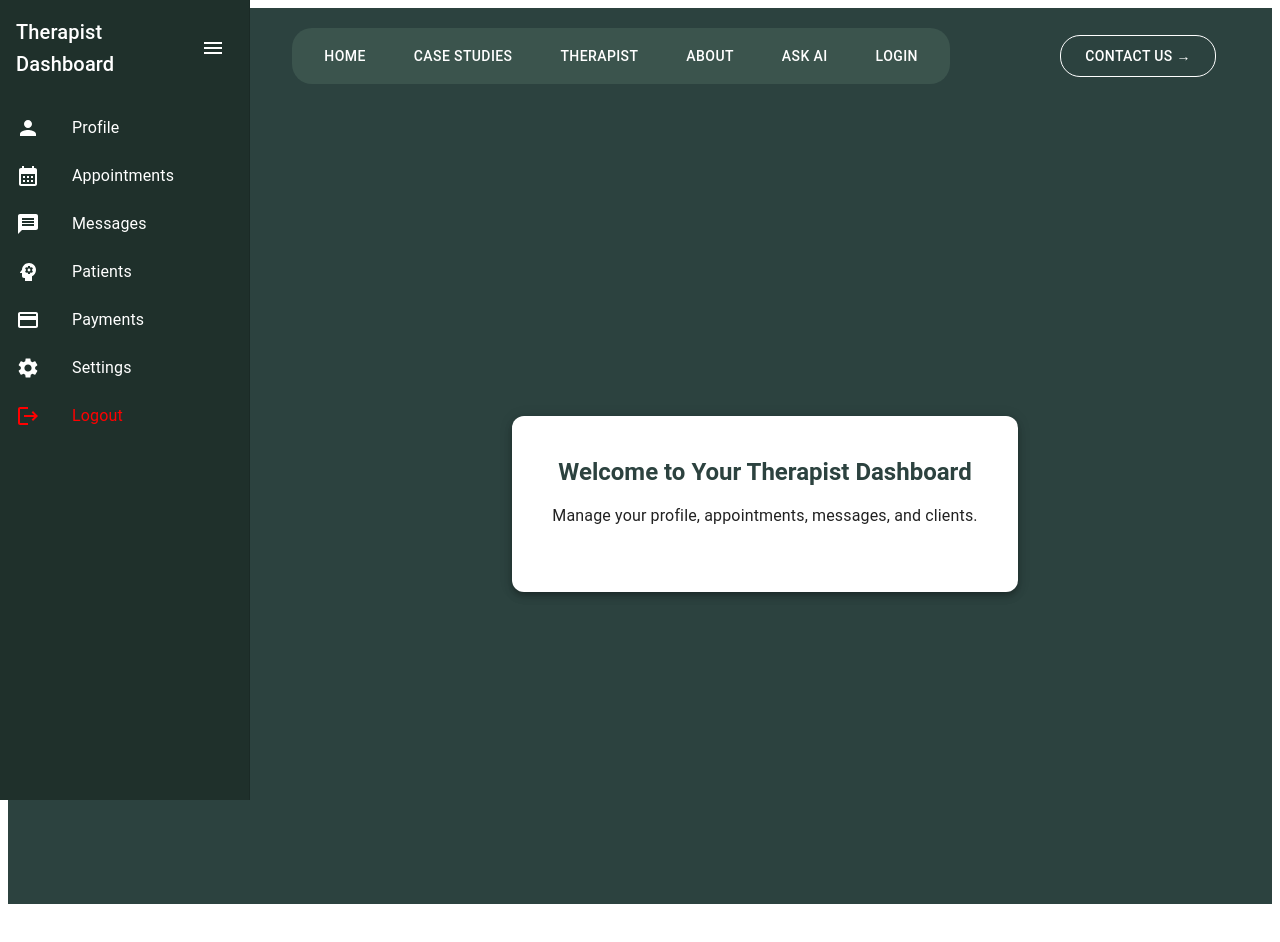
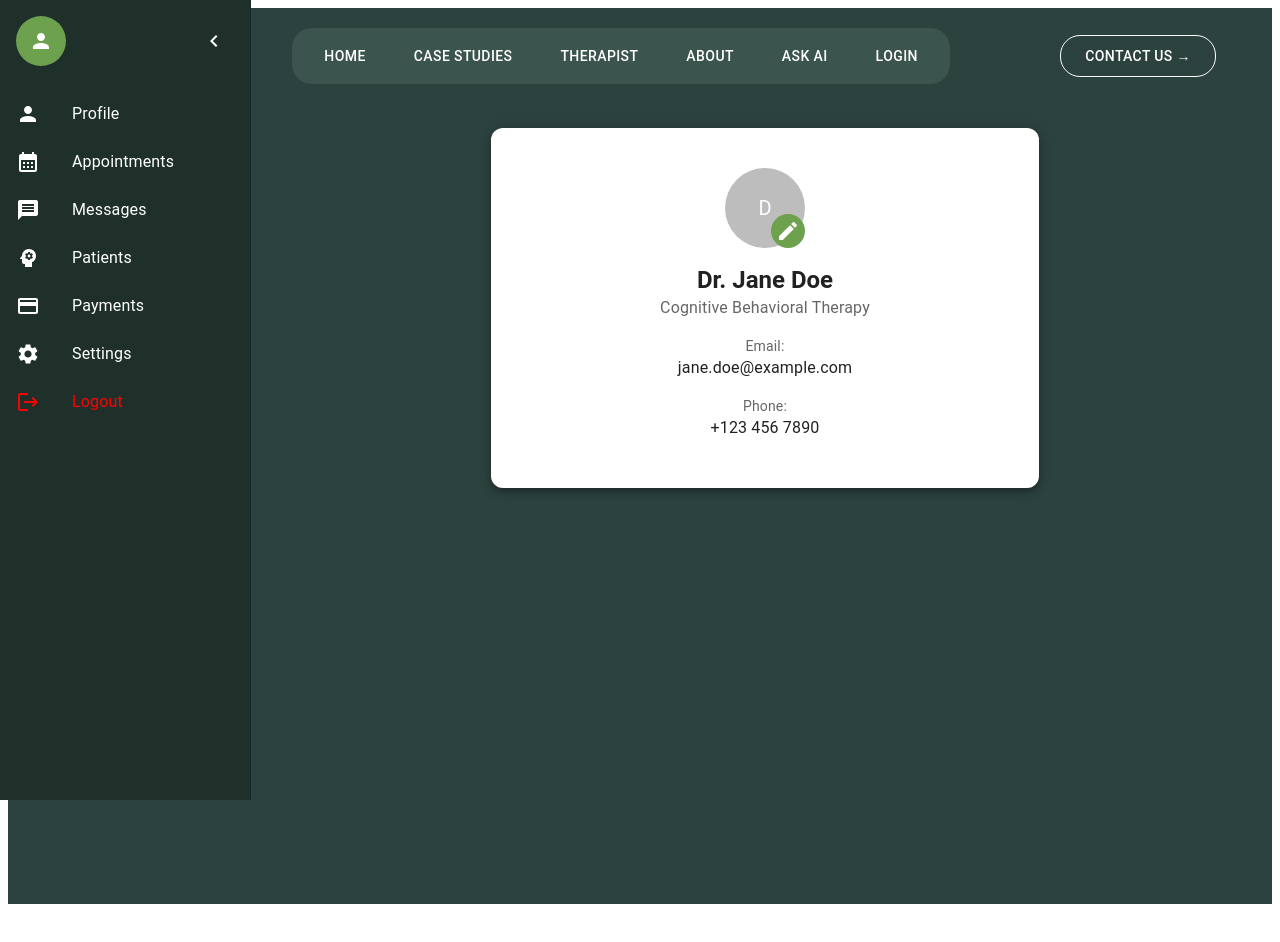
Before and after one commit to Mutai001/Mental-health-app, a React (Vite) app: page /therapist in a window 1280 px wide. Shown: the top 942 px of the page. Before the commit the page ends 912 px from the top, so only its background shows below. Built offline with nearby package versions, Linux system fonts and the light colour scheme.

Commit message:
therapist sidenav

```diff
--- a/src/components/therapist/TherapistDashboard.tsx
+++ b/src/components/therapist/TherapistDashboard.tsx
@@ -1,8 +1,5 @@
-import { useState } from "react";
 import {
-  Card,
-  CardContent,
-  Typography,
+  Avatar,
   Box,
   Drawer,
   List,
@@ -11,10 +8,14 @@ import {
   ListItemIcon,
   ListItemText,
   IconButton,
+  AppBar,
+  Toolbar,
+  Snackbar,
 } from "@mui/material";
-import { motion } from "framer-motion";
+import { useState } from "react";
 import { useNavigate } from "react-router-dom";
 import MenuIcon from "@mui/icons-material/Menu";
+import ChevronLeftIcon from "@mui/icons-material/ChevronLeft";
 import LogoutIcon from "@mui/icons-material/Logout";
 import PersonIcon from "@mui/icons-material/Person";
 import CalendarMonthIcon from "@mui/icons-material/CalendarMonth";
@@ -22,64 +23,73 @@ import MessageIcon from "@mui/icons-material/Message";
 import PsychologyIcon from "@mui/icons-material/Psychology";
 import PaymentIcon from "@mui/icons-material/Payment";
 import SettingsIcon from "@mui/icons-material/Settings";
+import MuiAlert from "@mui/material/Alert";
 
-const fadeIn = {
-  hidden: { opacity: 0 },
-  visible: { opacity: 1, transition: { duration: 0.5 } },
-};
+import TherapistProfile from "./TherapistProfile";
+import TherapistAppointments from "./Appointments";
+import TherapistMessages from "./TherapistMessages";
+import TherapistPatients from "./Patients";
+import TherapistPayments from "./TherapistPayments";
+import TherapistSettings from "./TherapistSettings";
+
+const therapistMenuItems = [
+  { text: "Profile", icon: <PersonIcon />, component: <TherapistProfile /> },
+  { text: "Appointments", icon: <CalendarMonthIcon />, component: <TherapistAppointments /> },
+  { text: "Messages", icon: <MessageIcon />, component: <TherapistMessages /> },
+  { text: "Patients", icon: <PsychologyIcon />, component: <TherapistPatients /> },
+  { text: "Payments", icon: <PaymentIcon />, component: <TherapistPayments /> },
+  { text: "Settings", icon: <SettingsIcon />, component: <TherapistSettings /> },
+];
 
 export function TherapistDashboard() {
   const navigate = useNavigate();
-  const [, setLoading] = useState(false);
-  const [open, setOpen] = useState(true);
+  const [activeComponent, setActiveComponent] = useState(<TherapistProfile />);
+  const [sidebarOpen, setSidebarOpen] = useState(true);
+  const [logoutToast, setLogoutToast] = useState(false);
 
   const handleLogout = () => {
-    setLoading(true);
+    setLogoutToast(true);
     setTimeout(() => {
-      alert("Logged out successfully!");
       navigate("/login");
-      setLoading(false);
-    }, 1500);
+    }, 2000);
   };
-
-  const menuItems = [
-    { text: "Profile", icon: <PersonIcon />, route: "/therapist-profile" },
-    { text: "Appointments", icon: <CalendarMonthIcon />, route: "/appointments" },
-    { text: "Messages", icon: <MessageIcon />, route: "/therapist-messages" },
-    { text: "Patients", icon: <PsychologyIcon />, route: "/patients" },
-    { text: "Payments", icon: <PaymentIcon />, route: "/therapist-payments" },
-    { text: "Settings", icon: <SettingsIcon />, route: "/therapist-settings" },
-  ];
 
   return (
     <Box sx={{ display: "flex", height: "100vh", backgroundColor: "#2C423F" }}>
-      {/* Sidebar Navigation */}
+      <AppBar position="fixed" sx={{ backgroundColor: "#1F302B", display: { sm: "none" } }}>
+        <Toolbar>
+          <IconButton onClick={() => setSidebarOpen(!sidebarOpen)} sx={{ color: "white" }}>
+            <MenuIcon />
+          </IconButton>
+        </Toolbar>
+      </AppBar>
+
       <Drawer
         variant="permanent"
         sx={{
-          width: open ? 250 : 80,
-          flexShrink: 0,
           "& .MuiDrawer-paper": {
-            width: open ? 250 : 80,
-            boxSizing: "border-box",
+            width: sidebarOpen ? 250 : 70,
+            transition: "width 0.3s",
             backgroundColor: "#1F302B",
             color: "white",
-            transition: "width 0.3s ease-in-out",
+            overflowX: "hidden",
           },
         }}
       >
         <Box sx={{ display: "flex", alignItems: "center", justifyContent: "space-between", p: 2 }}>
-          {open && <Typography variant="h6">Therapist Dashboard</Typography>}
-          <IconButton onClick={() => setOpen(!open)} sx={{ color: "white" }}>
-            <MenuIcon />
+          <Avatar sx={{ bgcolor: "#6DA14E", width: 50, height: 50 }}>
+            <PersonIcon />
+          </Avatar>
+          <IconButton onClick={() => setSidebarOpen(!sidebarOpen)} sx={{ color: "white" }}>
+            {sidebarOpen ? <ChevronLeftIcon /> : <MenuIcon />}
           </IconButton>
         </Box>
         <List>
-          {menuItems.map(({ text, icon, route }) => (
+          {therapistMenuItems.map(({ text, icon, component }) => (
             <ListItem key={text} disablePadding>
-              <ListItemButton onClick={() => navigate(route)}>
+              <ListItemButton onClick={() => setActiveComponent(component)}>
                 <ListItemIcon sx={{ color: "white" }}>{icon}</ListItemIcon>
-                {open && <ListItemText primary={text} />}
+                {sidebarOpen && <ListItemText primary={text} />}
               </ListItemButton>
             </ListItem>
           ))}
@@ -88,36 +98,35 @@ export function TherapistDashboard() {
               <ListItemIcon sx={{ color: "red" }}>
                 <LogoutIcon />
               </ListItemIcon>
-              {open && <ListItemText primary="Logout" />}
+              {sidebarOpen && <ListItemText primary="Logout" />}
             </ListItemButton>
           </ListItem>
         </List>
       </Drawer>
 
-      {/* Main Content */}
-      <Box sx={{ flexGrow: 1, display: "flex", justifyContent: "center", alignItems: "center" }}>
-        <motion.div initial="hidden" animate="visible" variants={fadeIn}>
-          <Card
-            sx={{
-              maxWidth: 500,
-              p: 3,
-              textAlign: "center",
-              boxShadow: 5,
-              borderRadius: 3,
-              backgroundColor: "#FFFFFF",
-            }}
-          >
-            <CardContent>
-              <Typography variant="h5" sx={{ fontWeight: "bold", color: "#2C423F", mb: 2 }}>
-                Welcome to Your Therapist Dashboard
-              </Typography>
-              <Typography variant="body1" sx={{ mb: 2 }}>
-                Manage your profile, appointments, messages, and clients.
-              </Typography>
-            </CardContent>
-          </Card>
-        </motion.div>
+      <Box
+        sx={{
+          flexGrow: 1,
+          p: 3,
+          transition: "margin-left 0.3s",
+          ml: sidebarOpen ? "250px" : "70px",
+          width: "100%",
+          height: "100%",
+        }}
+      >
+        {activeComponent}
       </Box>
+
+      <Snackbar
+        open={logoutToast}
+        autoHideDuration={2000}
+        onClose={() => setLogoutToast(false)}
+        anchorOrigin={{ vertical: "top", horizontal: "right" }}
+      >
+        <MuiAlert severity="success" elevation={6} variant="filled" onClose={() => setLogoutToast(false)}>
+          Logged out successfully!
+        </MuiAlert>
+      </Snackbar>
     </Box>
   );
 }
```
